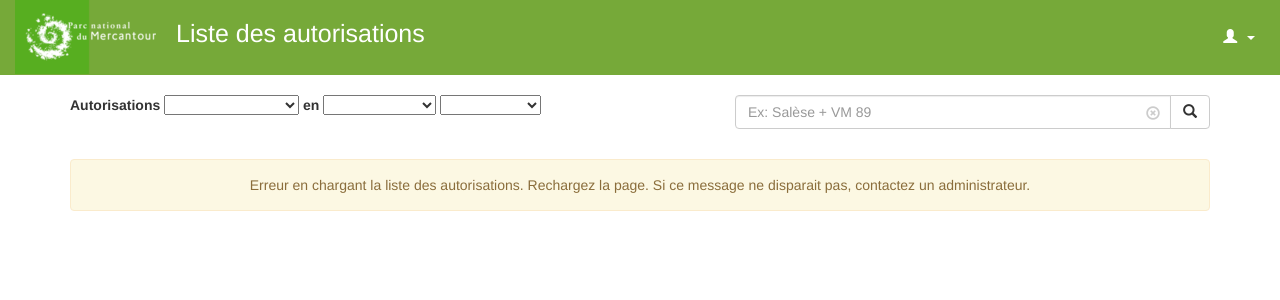
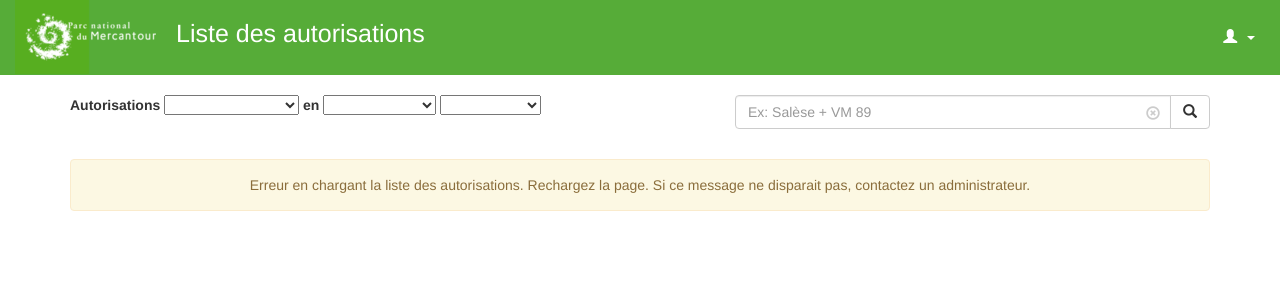
Before and after one commit to PnMercantour/autorisations_circulation, a Flask app: template auth_circu/templates/listing.html in a window 1280 px wide. Shown: the top 300 px of the page. Run offline with Flask 2, Linux system fonts and the light colour scheme; the template is opened without the code that fills it: most values are stand-ins (such as "Sample title", 1, 10 or a date in 2020); parts of the project's set-up code (start-up, migrations or seed data) failed here and were passed over; some libraries are stand-ins or nearby versions.

Commit message:
Change header background color

```diff
--- a/auth_circu/static/css/style.css
+++ b/auth_circu/static/css/style.css
@@ -52,7 +52,7 @@ Global
   border: none;
   border-radius: 0px;
   height: 75px;
-  background-color: #76A939;
+  background-color: #56AC38;
   color: white;
   display: flex;
   flex-direction: row;
```
